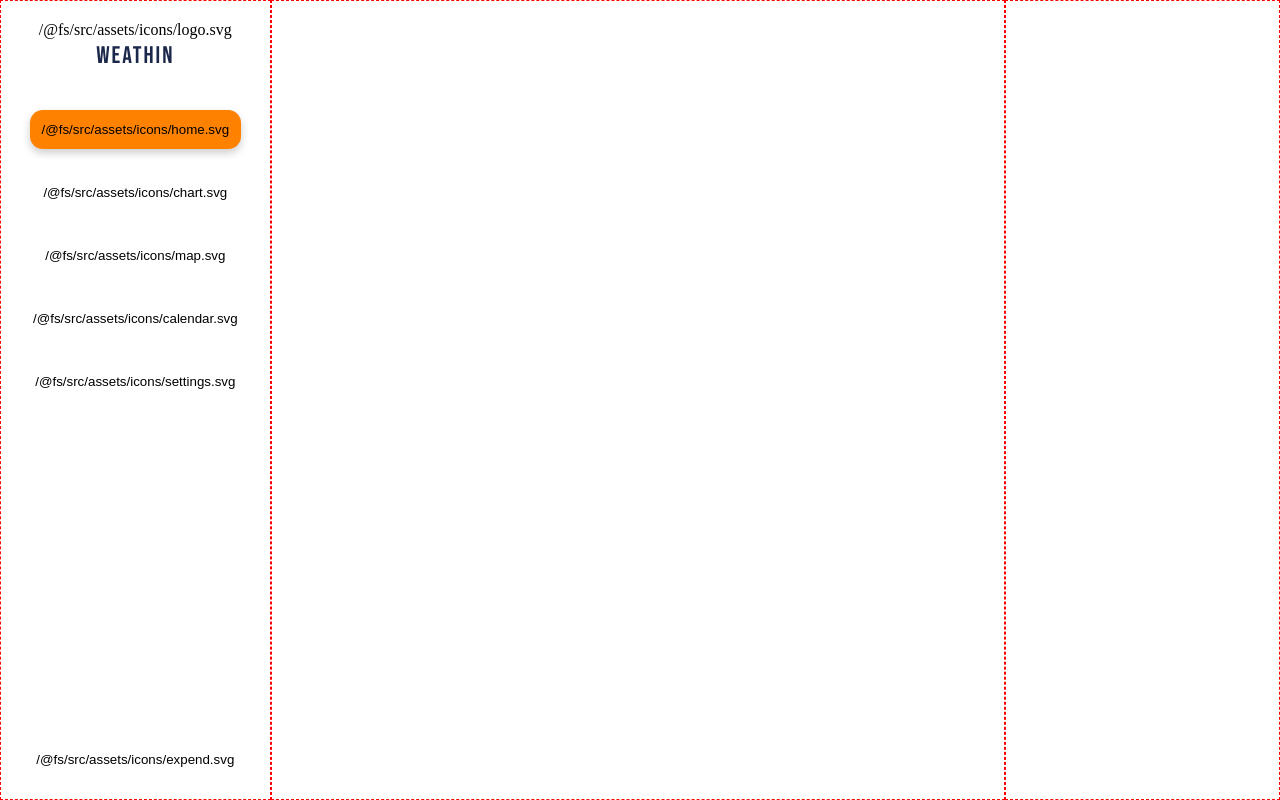
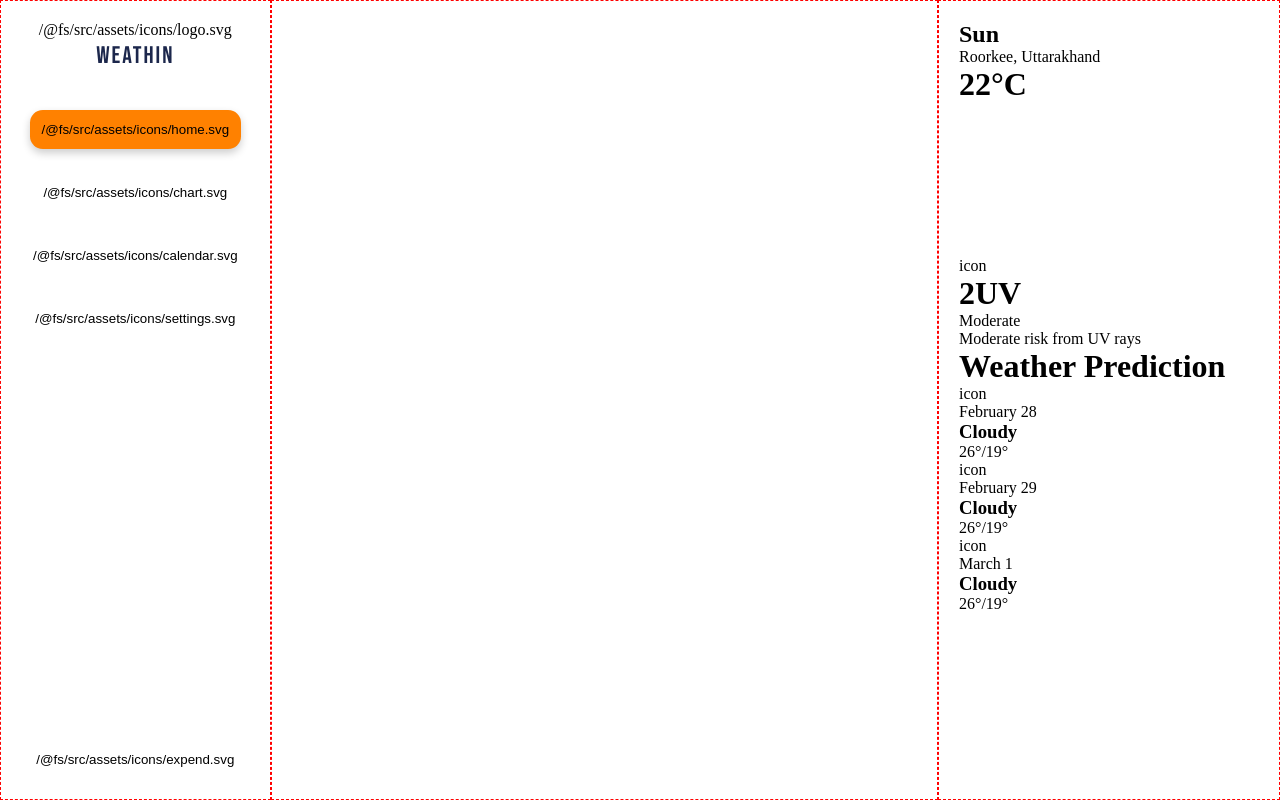
Before and after one commit to SaurabhGurjar/WeatherIn, a website built with webpack: page src/template.html in a window 1280 px wide. Built offline with nearby package versions, Linux system fonts and the light colour scheme; a web font is replaced by a local one.

Commit message:
Add: Sun position indicator, UV rays card, weather prediction cards on the right section of the page.

```diff
--- a/src/template.html
+++ b/src/template.html
@@ -10,10 +10,9 @@
       <div class="outer-container" id="nav-c">
         <div class="top-section">
           <div id="logo-w"></div>
-          <div class="nav-btn-c">
+          <div class="nav-btn-c" id="pages-btns-container">
             <button class="nav-btns" id="home"></button>
             <button class="nav-btns" id="hourly"></button>
-            <button class="nav-btns" id="details"></button>
             <button class="nav-btns" id="week"></button>
             <button class="nav-btns" id="settings"></button>
           </div>
@@ -22,10 +21,75 @@
           <button class="nav-btns" id="expend"></button>
         </div>
       </div>
-      <div class="outer-container" id="main-c">
-
+      <div class="outer-container" id="main-c"></div>
+      <div class="outer-container" id="right-c">
+        <div id="right-info-side">
+          <div id="ris-place-name-temp-wrapper">
+            <div id="day-state-place-name-wrapper">
+              <h2 id="day-state">Sun</h2>
+              <p id="region">Roorkee, Uttarakhand</p>
+            </div>
+            <div id="ris-temp-wrapper">
+              <h1 id="temps">22&degC</h1>
+            </div>
+          </div>
+          <div id="ris-sun-position-chart">
+            <canvas id="sun-canvas"></canvas>
+          </div>
+          <div id="ris-uv-wrapper">
+            <div id="ris-icon-wrapper">icon</div>
+            <div id="ris-uv-data-wrapper">
+              <span id="ris-uv-number-and-tag-wrapper">
+                <h1 id="ris-uv-data">2UV</h1>
+                <span id="ris-uv-tag">
+                  <p id="ris-ui-tag-text">
+                    Moderate
+                  </p>
+                </span>
+              </span>
+              <p id="ris-uv-text">Moderate risk from UV rays</p>
+            </div>
+          </div>
+          <div id="ris-weather-prediction-wrapper">
+            <h1 class="ris-weather-prediction-heading">Weather Prediction</h1>
+            <div class="ris-weather-cards" id="ris-weather-card-1">
+              <div class="ris-weather-card-icon-date-condition-wrapper">
+                icon
+                <div class="ris-weather-card-date-condition">
+                  <p class="ris-weather-card-date" id="1-ris-weather-card-date">February 28</p>
+                  <h3 id="1-ris-weather-card-condition">Cloudy</h3>
+                </div>
+              </div>
+              <div class="ris-weather-card-temps">
+                <p id="1-ris-weather-card-temps-text">26&deg/19&deg</p>
+              </div>
+            </div>
+            <div class="ris-weather-cards" id="ris-weather-card-2">
+              <div class="ris-weather-card-icon-date-condition-wrapper">
+                icon
+                <div class="ris-weather-card-date-condition">
+                  <p class="ris-weather-card-date" id="2-ris-weather-card-date">February 29</p>
+                  <h3 id="2-ris-weather-card-condition">Cloudy</h3>
+                </div>
+              </div>
+              <div class="ris-weather-card-temps">
+                <p id="2-ris-weather-card-temps-text">26&deg/19&deg</p>
+              </div>
+            </div>
+            <div class="ris-weather-cards" id="ris-weather-card-3">
+              <div class="ris-weather-card-icon-date-condition-wrapper">
+                icon
+                <div class="ris-weather-card-date-condition">
+                  <p class="ris-weather-card-date" id="3-ris-weather-card-date">March 1</p>
+                  <h3 id="3-ris-weather-card-condition">Cloudy</h3>
+                </div>
+              </div>
+              <div class="ris-weather-card-temps">
+                <p id="3-ris-weather-card-temps-text">26&deg/19&deg</p>
+              </div>
+            </div>
+          </div>
       </div>
-      <div class="outer-container" id="info-c"></div>
     </div>
   </body>
 </html>
```
